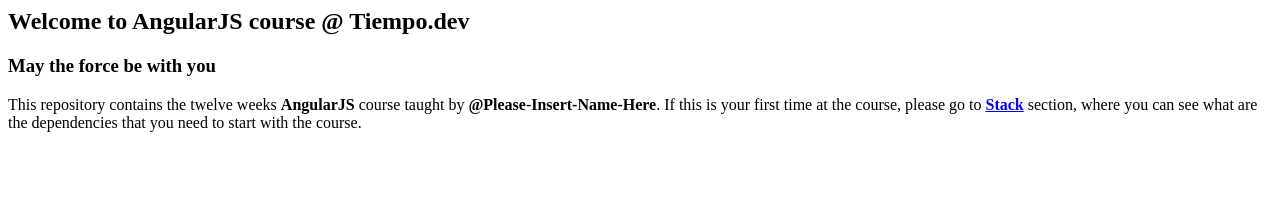
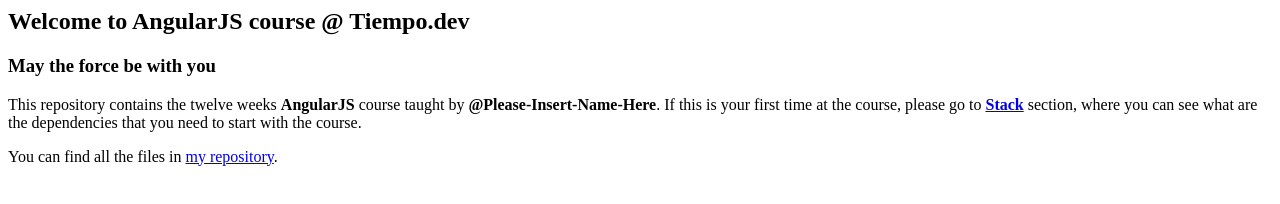
Before and after one commit to gitter-badger/angular-tiempo, a website: page public/app/partials/index.html in a window 1280 px wide. Drawn offline with Linux system fonts and the light colour scheme.

Commit message:
added repository link

```diff
--- a/public/app/partials/index.html
+++ b/public/app/partials/index.html
@@ -7,5 +7,7 @@
         <p>
             This repository contains the twelve weeks <strong>AngularJS</strong> course taught by <strong>@Please-Insert-Name-Here</strong>. If this is your first time at the course, please go to <a href="#/stack"><strong>Stack</strong></a> section, where you can see what are the dependencies that you need to start with the course.
         </p>
+
+        <p>You can find all the files in <a href="https://github.com/AlgusDark/angular-tiempo">my repository</a>.</p>
     </article>
 </div>
```
